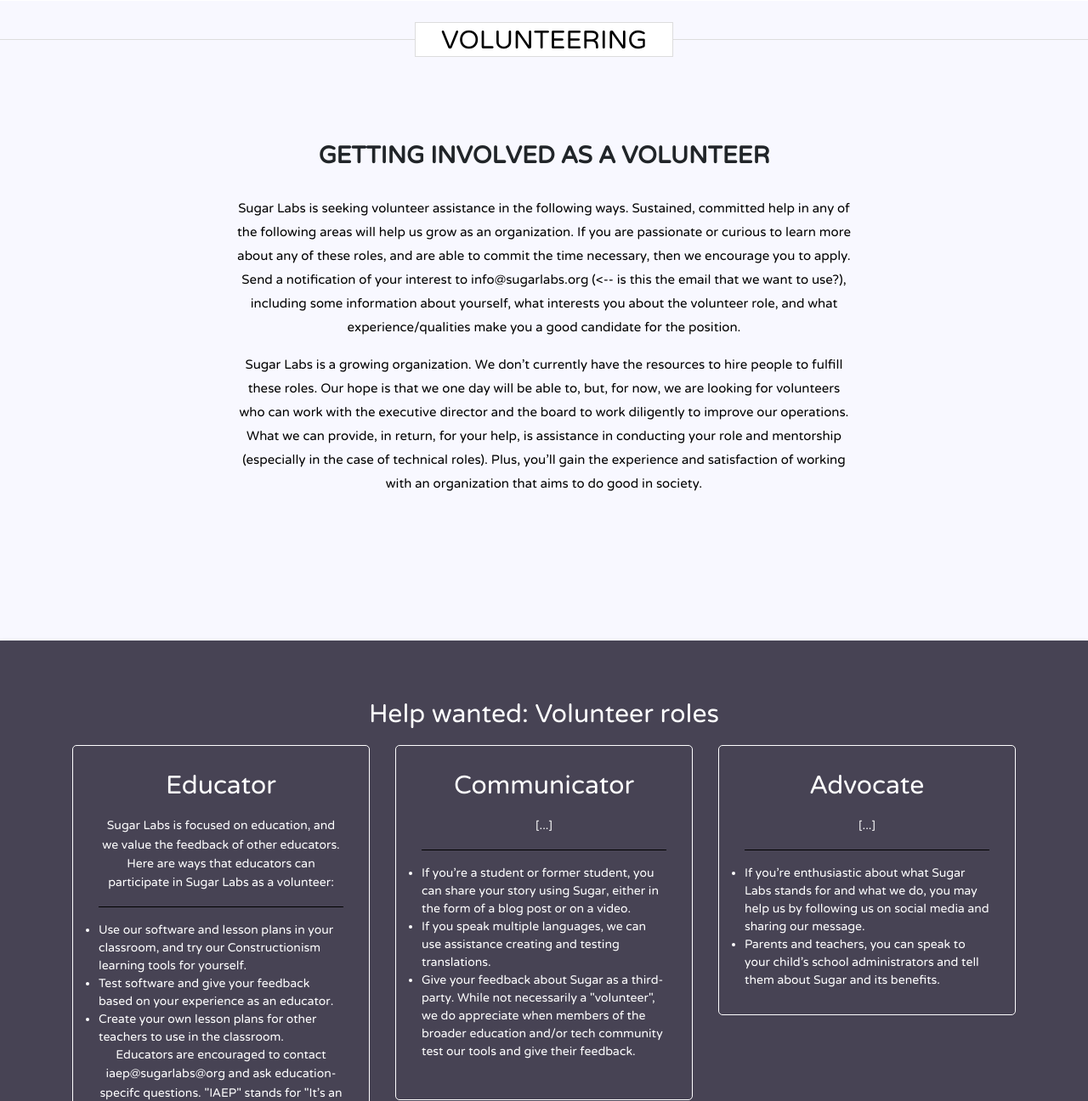
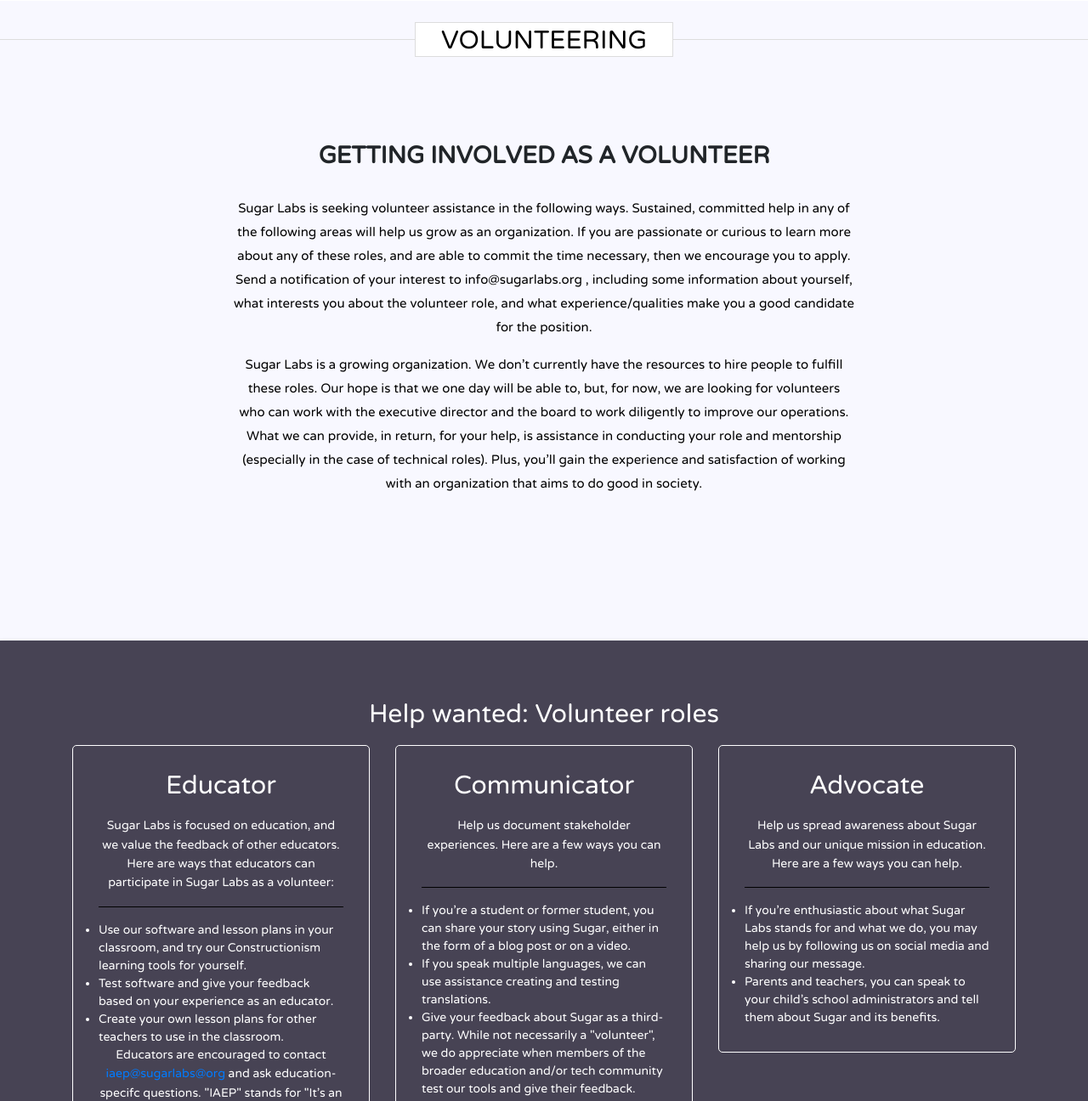
Before and after one commit to sugarlabs/www, a Jekyll site: the page built from volunteering.html, in a window 1280 px wide and 1400 px high, cut to the strip 104-1400 px from the top of the window. Shown: the whole strip at 85% size. Built offline with Jekyll 4.4.1, drawn with Linux system fonts in a browser that asks for light colours; some web fonts are replaced; some of the changed text lies outside the part shown.

Commit message:
Add some language; comment out a comment, and remove Local Labs entirely

```diff
--- a/volunteering.html
+++ b/volunteering.html
@@ -18,7 +18,7 @@
                     <div class="col-md-8 col-md-push-2" >
                         <div class="section-title text-center">
                           <h2>Getting involved as a volunteer</h2><br>
-                          <p class="customParagraphStyle">Sugar Labs is seeking volunteer assistance in the following ways. Sustained, committed help in any of the following areas will help us grow as an organization. If you are passionate or curious to learn more about any of these roles, and are able to commit the time necessary, then we encourage you to apply. Send a notification of your interest to info@sugarlabs.org (<-- is this the email that we want to use?), including some information about yourself, what interests you about the volunteer role, and what experience/qualities make you a good candidate for the position.</p>																										      <p class="customParagraphStyle">Sugar Labs is a growing organization. We don't currently have the resources to hire people to fulfill these roles. Our hope is that we one day will be able to, but, for now, we are looking for volunteers who can work with the executive director and the board to work diligently to improve our operations. What we can provide, in return, for your help, is assistance in conducting your role and mentorship (especially in the case of technical roles). Plus, you'll gain the experience and satisfaction of working with an organization that aims to do good in society.
+                          <p class="customParagraphStyle">Sugar Labs is seeking volunteer assistance in the following ways. Sustained, committed help in any of the following areas will help us grow as an organization. If you are passionate or curious to learn more about any of these roles, and are able to commit the time necessary, then we encourage you to apply. Send a notification of your interest to info@sugarlabs.org <!-- (<-- is this the email that we want to use?)-->, including some information about yourself, what interests you about the volunteer role, and what experience/qualities make you a good candidate for the position.</p>																										      <p class="customParagraphStyle">Sugar Labs is a growing organization. We don't currently have the resources to hire people to fulfill these roles. Our hope is that we one day will be able to, but, for now, we are looking for volunteers who can work with the executive director and the board to work diligently to improve our operations. What we can provide, in return, for your help, is assistance in conducting your role and mentorship (especially in the case of technical roles). Plus, you'll gain the experience and satisfaction of working with an organization that aims to do good in society.
 </p>
                         </div>
                     </div>
@@ -49,14 +49,14 @@
                                 <li class="listFont customFontSize2" >Test software and give your feedback based on your experience as an educator.</li>
                                 <li class="listFont customFontSize2" >Create your own lesson plans for other teachers to use in the classroom.</li>
                             </ul>
-			    <p>Educators are encouraged to contact iaep@sugarlabs@org and ask education-specifc questions. "IAEP" stands for "It's an education project".</p>
+			    <p>Educators are encouraged to contact <a href="mailto:iaep@sugarlabs@org">iaep@sugarlabs@org</a> and ask education-specifc questions. "IAEP" stands for "It's an education project".</p>
 			    <p>You may also subscribe to our group mailing list at <a href="http://lists.sugarlabs.org/listinfo/iaep">http://lists.sugarlabs.org/listinfo/iaep</a></p>
                         </div>
                     </div>
                     <div class="col-md-4">
                         <div class="border-box boxDownload3">
                             <h2 >Communicator</h2>
-                            <p>[...]</p>
+                            <p>Help us document stakeholder experiences. Here are a few ways you can help.</p>
                             <hr>
                             <ul class="leftAlign listDiscStyle">
                                 <li class="listFont customFontSize2">If you're a student or former student, you can share your story using Sugar, either in the form of a blog post or on a video.</li>
@@ -70,7 +70,7 @@
                     <div class="col-md-4">
                         <div class="border-box boxDownload3">
                             <h2 >Advocate</h2>
-                            <p>[...]</p>
+                            <p>Help us spread awareness about Sugar Labs and our unique mission in education. Here are a few ways you can help.</p>
                             <hr>
                             <ul class="leftAlign listDiscStyle">
                                 <li class="listFont customFontSize2">If you're enthusiastic about what Sugar Labs stands for and what we do, you may help us by following us on social media and sharing our message.</li>
@@ -144,34 +144,6 @@
     </div>
 </section>
 
-<!-- "Local labs" section -->
-<!--
-
-This section to be reintroduced once we have a plan for local labs; currently the only link below that works is Sugar Labs DC.
-
-<section id="call-to-action">
-    <div class="container">
-        <div class="row">
-            <div class="col-md-12" >
-                <div class="row justify-content-center">
-                    <div class="col-md-8 col-md-push-2" >
-                        <h2>LOCAL LABS</h2>
-                        <p class="customFontSize">A local Sugar Lab adapts the technology and pedagogy to an area's culture and resources (e.g., developing activities and content specific to a region); helps translate Sugar to the local language(s); supports Sugar deployments in area schools; creates a local community devoted to the Sugar Labs principles, making Sugar more open and sustainable; provides for communication, between the local communities and the global Sugar Labs community; develops Local content and software that can be used not only for local purposes but also for the overall community; hosts, co-hosts or partners in the organization of conferences, workshops, talks and meetings related to the use or development of Sugar. Please visit these Local Labs:
-                        <ul>
-                            <li><a href="http://co.sugarlabs.org/go/Laboratorios_Azúcar_Colombia" class="hrefCustomColor">Sugar Labs Colombia</a></li>
-                            <li><a href="http://cl.sugarlabs.org/go/Página_Principal" class="hrefCustomColor">Sugar Labs Chile</a></li>
-                            <li><a href="https://wiki.sugarlabs.org/go/Sugar_Labs_DC" class="hrefCustomColor">Sugar Labs DC</a></li>
-                            <li><a href="http://pe.sugarlabs.org" class="hrefCustomColor">Sugar Labs Peru</a></li>
-                            <li><a href="http://ar.sugarlabs.org" class="hrefCustomColor">Sugar Labs Argentina</a></li>
-                        </ul>
-                        </p>
-                    </div>
-                </div>
-            </div>
-        </div>
-    </div>
-</section>
--->
 <!-- "Roadmap" section -->
 <section id="testimonial">
     <div class="container">
```
